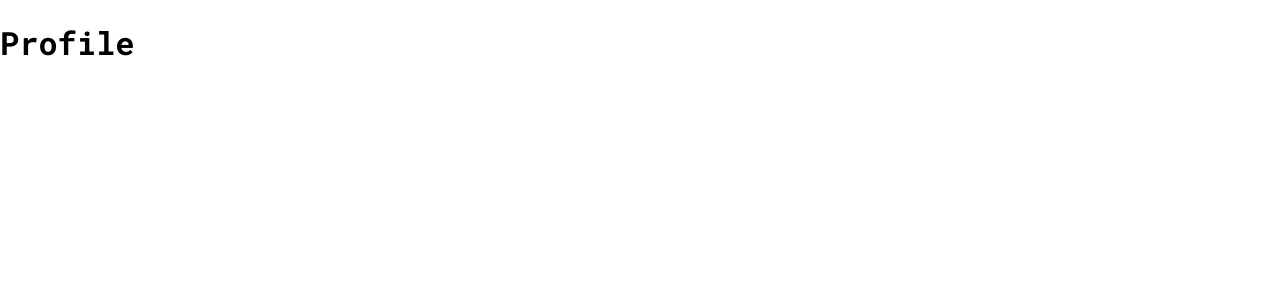
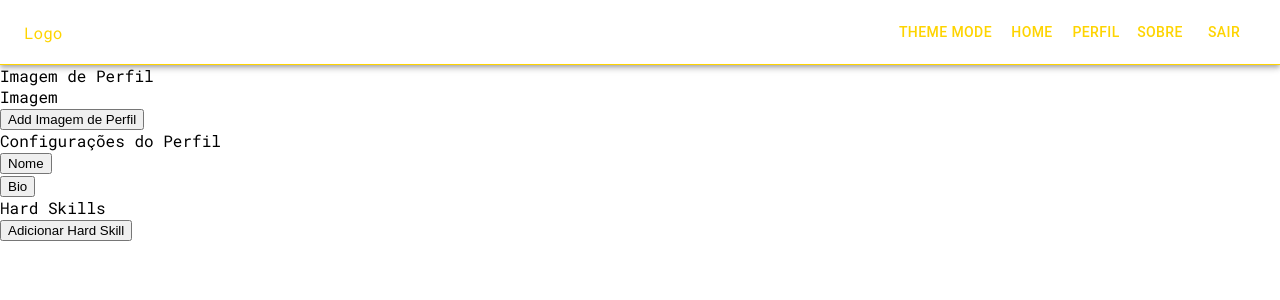
Before and after one commit to JardelLacerda/dev-space, a React (Create React App) app: page /profile in a window 1280 px wide. Shown: the top 300 px of the page. Built offline with nearby package versions, Linux system fonts and the light colour scheme.

Commit message:
feature: Create Get Profile Info

```diff
--- a/src/pages/profile/index.js
+++ b/src/pages/profile/index.js
@@ -1,5 +1,64 @@
+import Header from "../../components/Header";
+import { LoginContext } from "../../providers/login";
+import { useContext, useEffect, useState } from "react";
+import axios from "axios";
+import { Info } from "./style";
 const Profile = () => {
-  return <h1>Profile</h1>;
+  const { token, user_id, isLogged } = useContext(LoginContext);
+  const [userInfo, setUserInfo] = useState({});
+  const ProfileInfo = () => {
+    axios
+      .get(`https://dev-space-json-server.herokuapp.com/users/${user_id}`, {
+        headers: {
+          Authorization: `Bearer ${token}`,
+        },
+      })
+      .then((resp) => {
+        console.log(resp);
+        setUserInfo(resp.data);
+      });
+  };
+  useEffect(() => {
+    if (user_id !== undefined) {
+      ProfileInfo();
+    }
+  }, [user_id]);
+  return (
+    <>
+      <Header />
+      <Info>
+        <div>{userInfo.image}</div>
+        <div>{userInfo.name}</div>
+        <div>{userInfo.email}</div>
+        <div>{userInfo.bio}</div>
+        <div>
+          {userInfo.hard_skills?.map((value, index) => (
+            <span key={index}>{value} </span>
+          ))}
+        </div>
+      </Info>
+      <div>
+        <div>Imagem de Perfil </div>
+        <div>Imagem</div>
+        <div>
+          <button>Add Imagem de Perfil</button>
+        </div>
+        <div>Configurações do Perfil</div>
+        <div>{userInfo.image}</div>
+        <div>
+          {userInfo.name} <button>Nome</button>
+        </div>
+        <div>
+          {userInfo.bio} <button>Bio</button>
+        </div>
+
+        <div>Hard Skills</div>
+        <div>
+          <button>Adicionar Hard Skill</button>
+        </div>
+      </div>
+    </>
+  );
 };
 
 export default Profile;
--- /dev/null
+++ b/src/pages/profile/style.js
@@ -0,0 +1,5 @@
+import styled from "styled-components";
+
+export const Info = styled.div`
+  background-color: blue;
+`;
```
